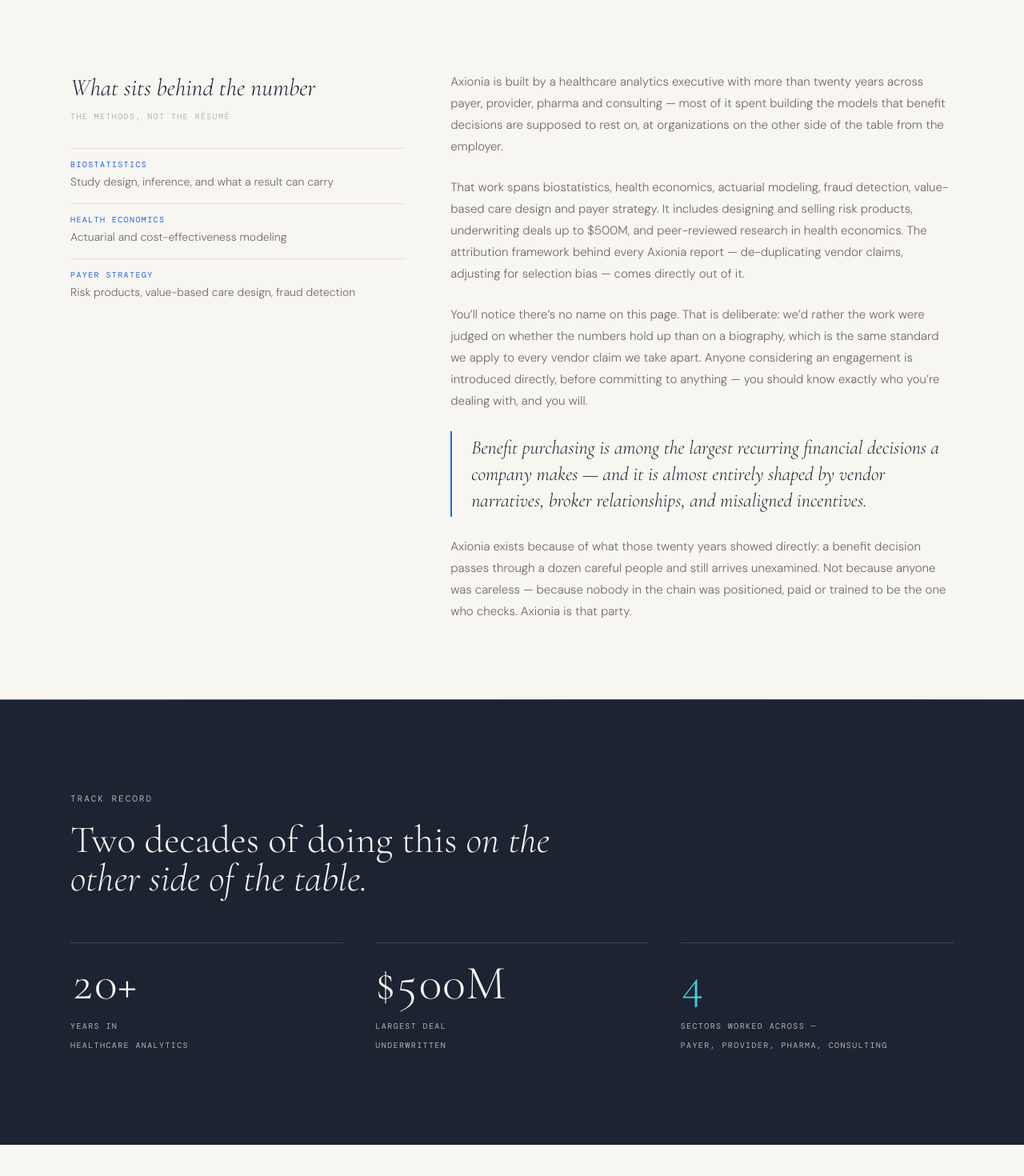
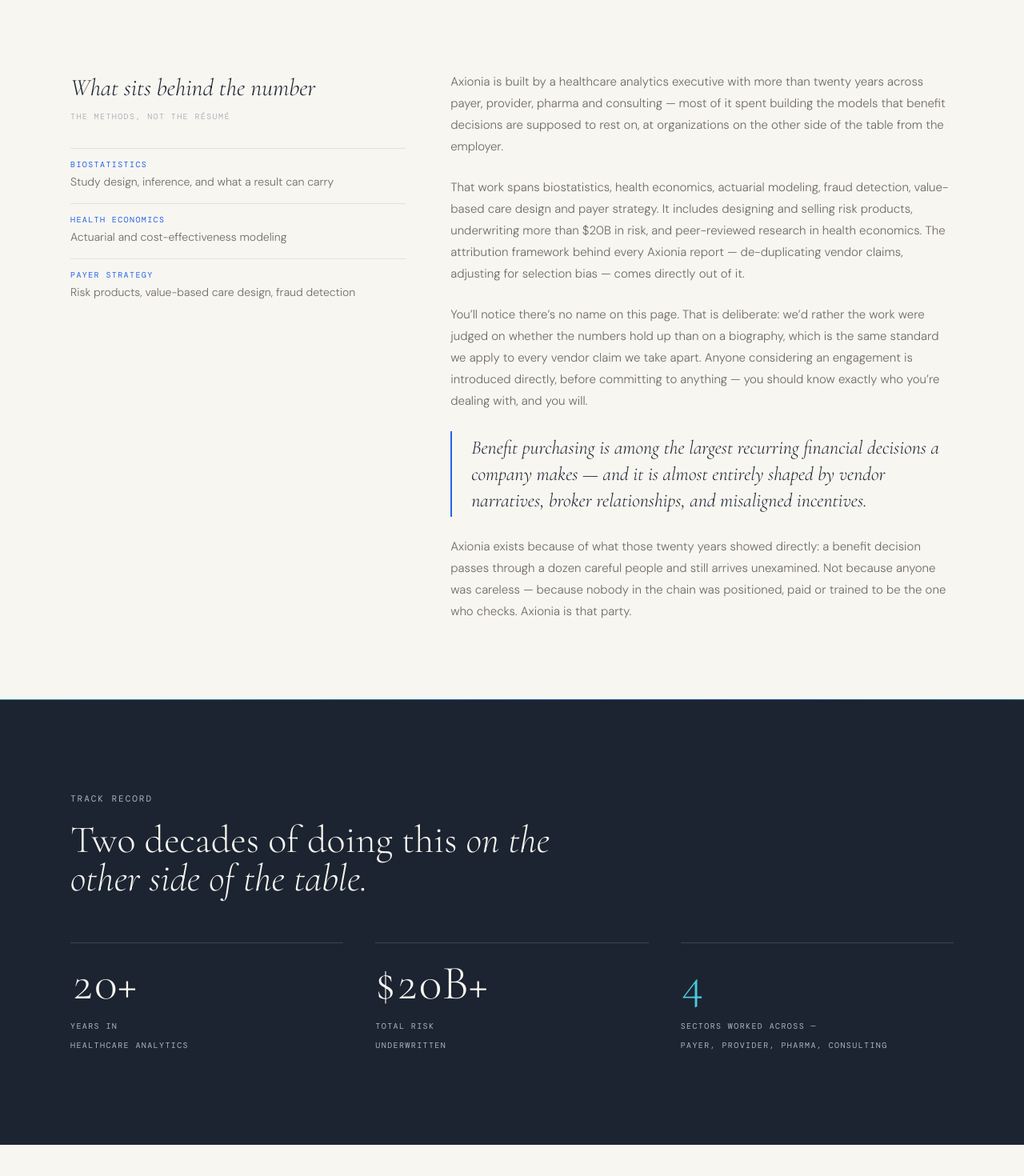
Before and after one commit to DisplacedCali/axionia-site, a Next.js app: page /about in a window 1280 px wide. Shown: the part 488-1958 px from the top of the page at 80% size. Built offline with nearby package versions, Linux system fonts and the light colour scheme; no server answers; a web font is replaced by a local one.

Commit message:
Lead the track record with $20B total underwritten
$500M was the largest single deal, which understated the career figure by
more than an order of magnitude. Total risk underwritten is the number that
actually carries weight with a CFO, and it's the one that survives
de-identification intact.

```diff
--- a/app/about/page.tsx
+++ b/app/about/page.tsx
@@ -98,8 +98,8 @@
                 That work spans biostatistics, health economics, actuarial
                 modeling, fraud detection, value-based care design and payer
                 strategy. It includes designing and selling risk products,
-                underwriting deals up to $500M, and peer-reviewed research in
-                health economics. The attribution framework behind every Axionia
+                underwriting more than $20B in risk, and peer-reviewed research
+                in health economics. The attribution framework behind every Axionia
                 report — de-duplicating vendor claims, adjusting for selection
                 bias — comes directly out of it.
               </p>
@@ -166,10 +166,10 @@
           </StaggerItem>
           <StaggerItem className="border-t border-white/15 pt-5">
             <div className="font-serif font-light text-5xl md:text-6xl leading-none">
-              <CountUp to={500} prefix="$" suffix="M" />
+              <CountUp to={20} prefix="$" suffix="B+" />
             </div>
             <div className="mt-3 font-mono text-[10px] uppercase tracking-[0.14em] text-gray-cool">
-              Largest deal
+              Total risk
               <br />
               underwritten
             </div>
--- a/app/founding-members/page.tsx
+++ b/app/founding-members/page.tsx
@@ -387,7 +387,7 @@
                   Axionia is built by a healthcare analytics executive with more than
                   twenty years across payer, provider, pharma and consulting —
                   SVP-level analytics and health-economics leadership, graduate
-                  training in biostatistics, and risk deals underwritten to $500M.
+                  training in biostatistics, and more than $20B in risk underwritten.
                 </p>
                 <p className="mt-4 text-[15px] leading-[1.75] text-gray-warm">
                   The attribution framework behind every report — de-duplicating vendor
```
